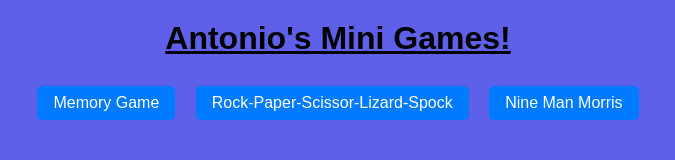
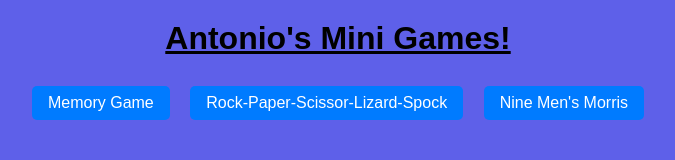
Before and after one commit to antonioc-26/Web-Games, a website: page index.html in a window 1280 px wide. Shown: the whole page, without its empty margins (302-977 px from the left). Drawn offline with Linux system fonts and the light colour scheme.

Commit message:
bugfix/updated file name and index reference of it

```diff
--- a/index.html
+++ b/index.html
@@ -53,8 +53,8 @@
       </button>
 
       <!-- Nine Men's Morris Strategy Board Game -->
-      <button onclick="location.href='pages/nine-man-morris.html'">
-        Nine Man Morris
+      <button onclick="location.href='pages/nine-mens-morris.html'">
+        Nine Men's Morris
       </button>
 
     </nav>
```
Also changed, not shown: pages/nine-mens-morris.html (renamed from pages/nine-men's-morris.html).
